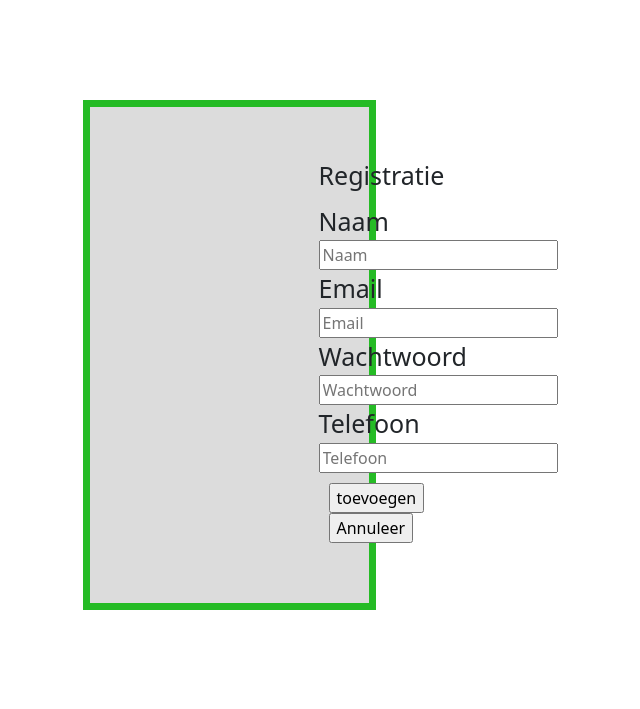
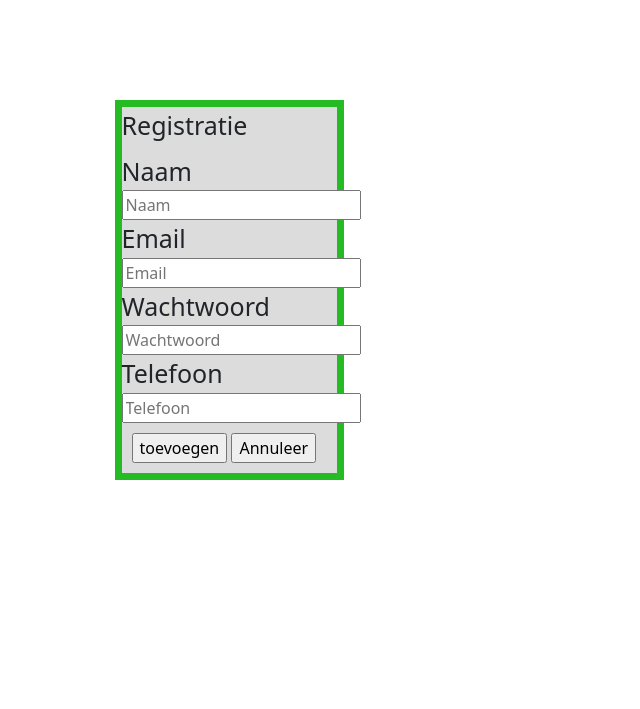
Before and after one commit to XaderGator/DonkeyTravel, a PHP site: page /registratie.php in a window 1280 px wide. Shown: the top 709 px of the page, without its empty margins (411-1051 px from the left). Run offline with PHP 8.4, Linux system fonts and the light colour scheme.

Commit message:
changes registratie en style

```diff
--- a/css/style.css
+++ b/css/style.css
@@ -2,10 +2,7 @@
 {
     width: 25%;
 }
-body{
 
-
-}
 .center
 {
   margin: auto;
@@ -14,11 +11,9 @@ body{
   }
 .box
 {
-  width: 150px;
+  width: 25%;
   border: 7px solid rgb(37, 187, 37);
-  padding: 50px;
   margin: auto;
-  padding-left: 25%;
   background-color: gainsboro;
 }
   .legend
@@ -27,6 +22,7 @@ body{
     width: 100px;
     font-size:25px;
     padding-right: 25%;
+
   }
   .labels
   {
```
Also changed, not shown: registratie.php (+4 -4 lines).
